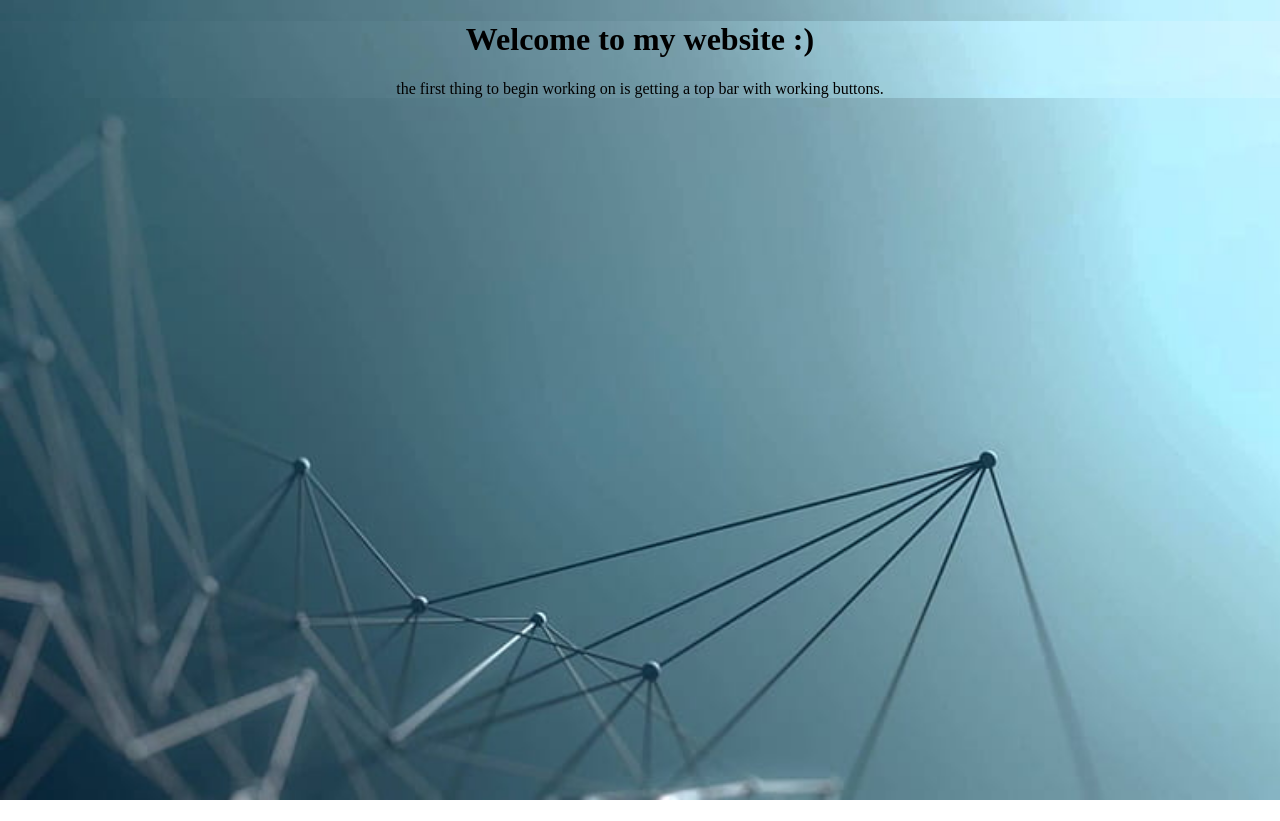
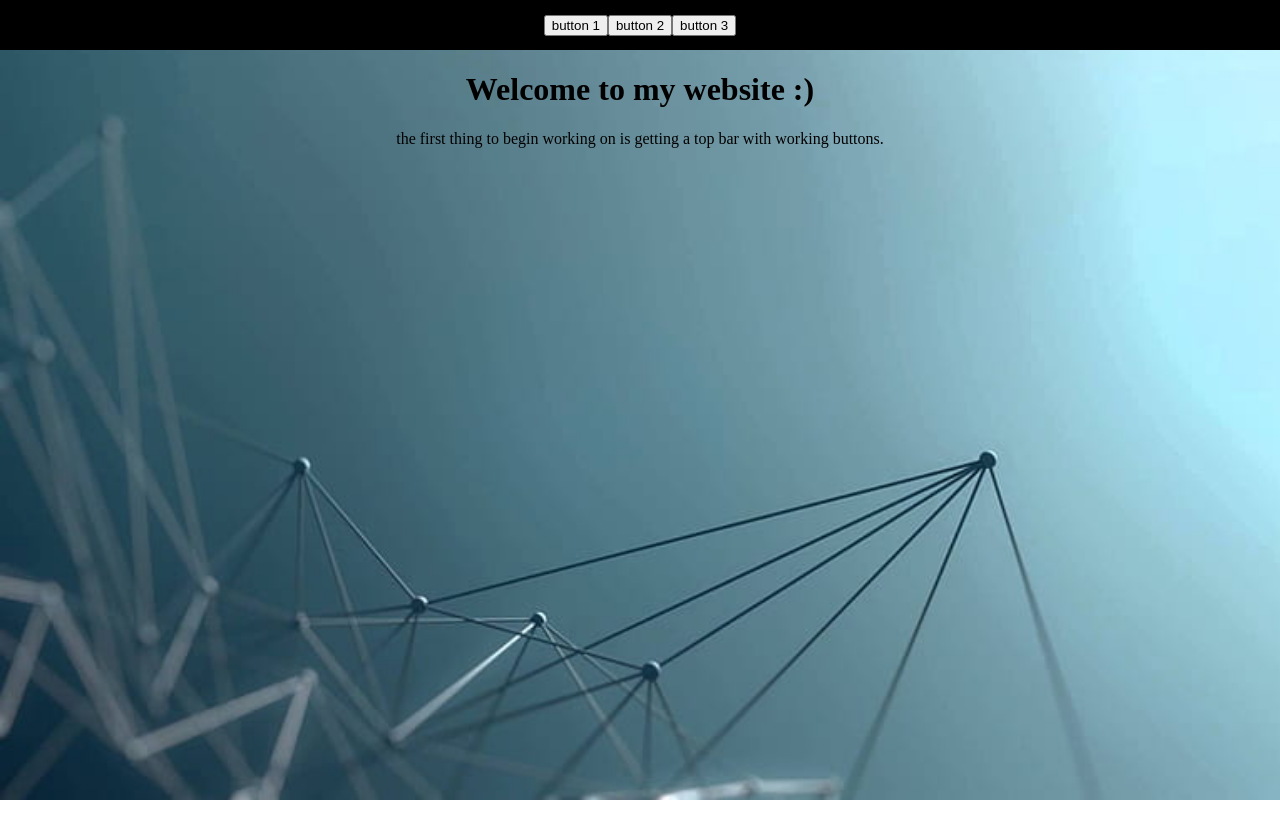
Before and after one commit to NasierF/resume-website, a React (Create React App) app: page / in a window 1280 px wide. After the commit the page ends 800 px from the top, so only its background shows below. Built offline with nearby package versions, Linux system fonts and the light colour scheme.

Commit message:
top bar has been added with a basic button, still a work in progress

```diff
--- a/src/App.js
+++ b/src/App.js
@@ -1,23 +1,17 @@
 //import logo from './logo.svg';
 import './App.css';
-import backgroundImage from './ResBack.jpg';
+import TopBar from './TopBar';
 
 function App(){
-  const appStyle = {
-    backgroundImage: `url(${backgroundImage})`, // Set the background image
-    backgroundSize: 'cover', // Adjust the background size as needed
-    //backgroundRepeat: 'bo-repeat',
-    // Add any additional styles you want for the background
-  };
-
   return (
-    <div className="App" style = {appStyle}>
+    <div className="App">
+      <TopBar />
       <h1>Welcome to my website :)</h1>
       <p>the first thing to begin working on is getting a top bar with working buttons.</p>
 
+
     </div>
   );
-
 }
 
 export default App;
--- /dev/null
+++ b/src/TopBar.js
@@ -0,0 +1,20 @@
+import React from 'react';
+
+const TopBar = () => {
+  const topBarStyle = {
+    backgroundColor: 'black',
+    height: '50px',
+    display: 'flex',
+    alignItems: 'center',
+    justifyContent: 'center',
+    color: 'white',
+    // Add any additional styles you want for the top bar
+  };
+
+  return <div style={topBarStyle}>
+  <button>button 1</button>   <button>button 2</button>       <button> button 3</button>
+
+  </div>;
+};
+
+export default TopBar;
```
